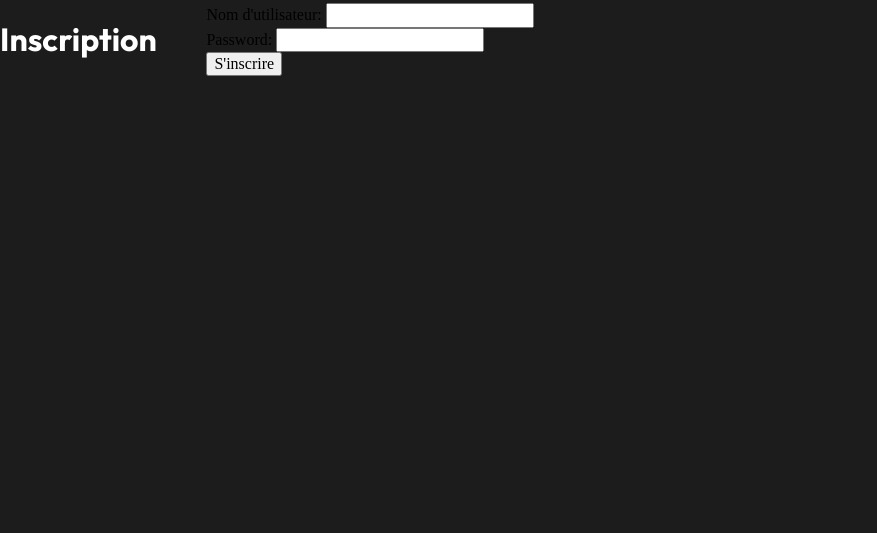
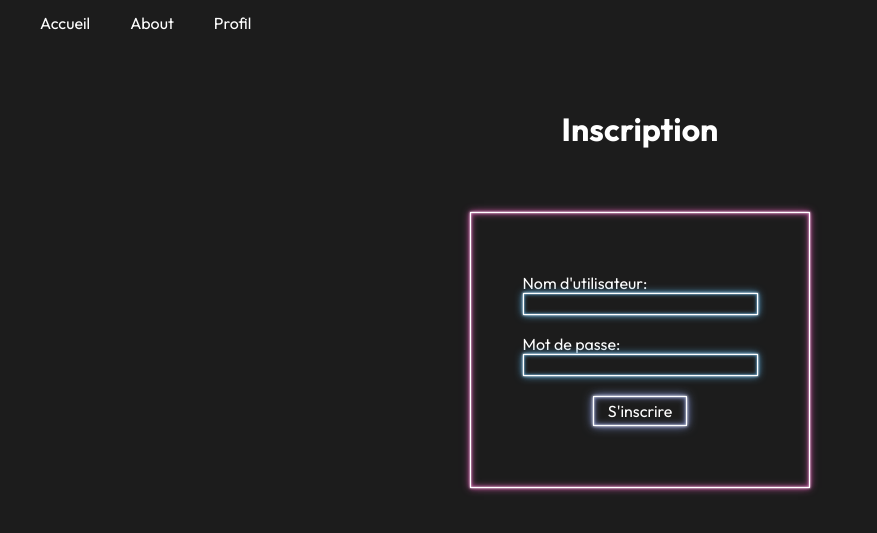
Before and after one commit to lenain-emile/project-quizz, a PHP site: page /register.php in a window 1280 px wide. Shown: the top 533 px of the page, without its empty margins (0-877 px from the left). Run offline with PHP 8.4, Linux system fonts and the light colour scheme; some web fonts are replaced.

Commit message:
Form's design done

```diff
--- a/deconnexion.php
+++ b/deconnexion.php
@@ -1,7 +1,7 @@
 
 <?php
+session_start();
 session_destroy();
-header('Location: login.php');
-exit;
+header('Location: index.php');
 
 ?>
--- a/register.php
+++ b/register.php
@@ -1,4 +1,5 @@
 <?php
+session_start();
 ?>
 
 <!DOCTYPE html>
@@ -9,8 +10,8 @@
     <meta name="viewport" content="width=device-width, initial-scale=1.0">
     <meta name="description" content="Connexion à Quizz Night - Testez vos connaissances !">
     <title>Quizz Night - Connexion</title>
+    <link rel="stylesheet" href="style/normalize.css">
     <link rel="stylesheet" href="style/style.css">
-    <link rel="stylesheet" href="style/normalize.css">
     <link href="https://fonts.googleapis.com/css2?family=Outfit:wght@400;700&display=swap" rel="stylesheet">
     <link rel="preconnect" href="https://fonts.googleapis.com">
     <link rel="preconnect" href="https://fonts.gstatic.com" crossorigin>
@@ -20,10 +21,33 @@
 </head>
 
 <body>
-    <div class="container">
     <header>
-            <h1>Inscription</h1>
+        <nav class="navbar mobile">
+            <div class="navbar-container">
+                <input type="checkbox" id="navbar-toggle">
+                <label for="navbar-toggle" class="navbar-icon">&#9776;</label>
+                <div class="navbar-menu">
+                    <a href="#home">Home</a>
+                    <a href="#about">About</a>
+                    <a href="user.php">Profil</a>
+                </div>
+            </div>
+        </nav>
+
+        <nav class="navbar desktop">
+            <div class="navbar-container">
+                <input type="checkbox" id="navbar-toggle">
+                <ul class="navbar-menu">
+                    <li><a href="index.php">Accueil</a></li>
+                    <li><a href="#about">About</a></li>
+                    <li><a href="user.php">Profil</a></li>
+                </ul>
+
+        </nav>
+        <h1>Inscription </h1>
+
     </header>
+
 
     <main>
         <!DOCTYPE html>
@@ -36,17 +60,19 @@
         </head>
 
         <body>
-                <form action="class/User.php?register=true" method="POST">
-                    <div>
+            <form action="class/User.php?register=true" method="POST" class="neon-flashing-box">
+                <div class="form-group">
                     <label for="username">Nom d'utilisateur:</label>
                     <input type="text" id="username" name="username" required>
                 </div>
-                    <div>
-                        <label for="password">Password:</label>
+                <div class="form-group">
+                    <label for="password">Mot de passe:</label>
                     <input type="password" id="password" name="password" required>
                 </div>
+                <div class="form-group">
+                    <button type="submit" class="neon-flashing-box">S'inscrire</button>
+                </div>
 
-                    <button type="submit">S'inscrire</button>
             </form>
         </body>
 
--- a/style/style.css
+++ b/style/style.css
@@ -23,6 +23,69 @@ h2,
 p,
 a {
     font-family: 'Outfit';
+}
+
+/* FORM  */
+form {
+    align-self: center;
+    display: flex;
+    flex-direction: column;
+    border: 1px solid white;
+    padding: 5%;
+
+    box-shadow:
+        0 0 1px #fff,
+        inset 0 0 1px #eee,
+        0 0 2px #B64E93,
+        inset 0 0 2px #B64E93,
+        0 0 4px #B64E93,
+        inset 0 0 4px #B64E93;
+}
+.form-group
+
+{
+    display: flex;
+    flex-direction: column;
+    margin: 10px auto;
+    width: 100%;
+}
+label,
+input {
+    color: white;
+    font-family: 'Outfit';
+}
+
+button[type = 'submit']
+{
+    background-color: #1c1c1c;
+    border: none;
+    color: white;
+    font-family: 'Outfit';
+    box-shadow:
+    0 0 2px #fff,
+    inset 0 0 1px #eee,
+    0 0 4px #5599C3,
+    inset 0 0 2px #5599C3,
+    0 0 8px #5599C3,
+    inset 0 0 4px #5599C3;
+    width: 40%;
+    height: 30px;
+    margin: auto;
+    border: 1px solid white;
+    cursor: pointer;
+
+}
+input
+{
+    border: 1px solid white;
+    box-shadow:
+        0 0 2px #fff,
+        inset 0 0 1px #eee,
+        0 0 4px #5599C3,
+        inset 0 0 2px #5599C3,
+        0 0 8px #5599C3,
+        inset 0 0 4px #5599C3;
+        background-color: #1c1c1c;
 }
 
 /* v HEADER v */
@@ -98,31 +161,56 @@ ul {
 @keyframes neonBorderPurple {
     0% {
         text-shadow:
-        0 0 6px rgba(241, 139, 245, 0.92);
+            0 0 6px rgba(241, 139, 245, 0.92);
 
     }
+}
+
+@keyframes neonBorderPurpleBox {
+    0% {
+        box-shadow:
+        0 0 4px #fff,
+        inset 0 0 4px #eee,
+        0 0 8px #B64E93,
+        inset 0 0 8px #B64E93,
+        0 0 16px #B64E93,
+        inset 0 0 16px #B64E93;
+    }
+
+
 }
 
 @keyframes neonBorderBlue {
     0% {
         text-shadow:
-        0 0 6px rgba(139, 215, 245, 0.92);
+            0 0 6px rgba(139, 215, 245, 0.92);
 
     }
 }
+
 .neon-flashing {
     animation: neonBorderPurple 1.5s infinite alternate;
 }
-.neon-flashing span
-{
+
+.neon-flashing span {
     animation: neonBorderBlue 1.5s infinite alternate;
 }
+
+.neon-flashing-box
+{
+    animation: neonBorderPurpleBox 1.5s infinite alternate;
+
+}
+
+
 /* ^ HEADER ^  */
 
 /* v MAIN v */
 main {
     width: 80%;
     margin: auto;
+    display: flex;
+    flex-direction: column;
 }
 
 .container {
@@ -199,16 +287,14 @@ main {
         align-items: center;
     }
 
-    .item
-    {
+    .item {
         margin-top: 10%;
     }
 
 
 }
 
-.item img
-{
+.item img {
     width: 100%;
 }
 
@@ -232,13 +318,12 @@ main {
         transform: scale(1.1);
         transition: transform 0.3s ease;
     }
-    .container
-    {
+
+    .container {
         justify-content: space-around;
     }
 
-    .container:nth-child(odd)
-    {
+    .container:nth-child(odd) {
         margin-bottom: 10%;
 
     }
```
Also changed, not shown: index.php (+18 -2 lines), login.php (+11 -6 lines). Lines whose indentation alone changed are shown as unchanged.
